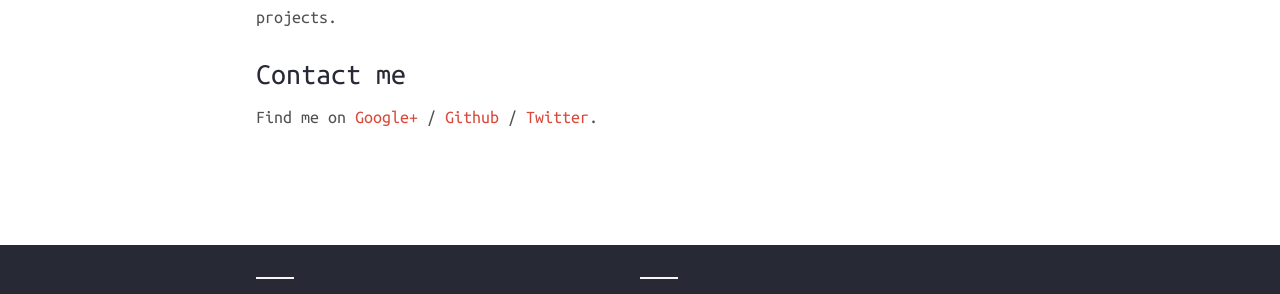
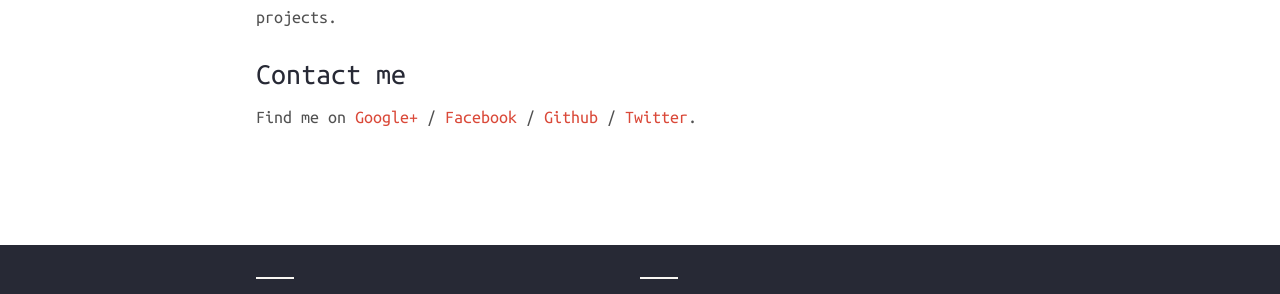
Before and after one commit to dariusbakunas/dariusbakunas.github.io, a Jekyll site: the page built from about.md, in a window 1280 px wide. Shown: the part 411-705 px from the top of the page. Built offline with Jekyll 4.4.1, drawn with Linux system fonts in a browser that asks for light colours; nearby versions of some CDN libraries.

Commit message:
added fb link to about page

```diff
--- a/about.md
+++ b/about.md
@@ -8,9 +8,10 @@ Welcome! I'm a technology enthusiast (or in other words, geek) and Computer Scie
 
 ### Contact me
 
-Find me on [Google+][google]{:target="_blank"} / [Github][github]{:target="_blank"} / [Twitter][Twitter]{:target="_blank"}.
+Find me on [Google+][google]{:target="_blank"} / [Facebook][facebook]{:target="_blank"} / [Github][github]{:target="_blank"} / [Twitter][Twitter]{:target="_blank"}.
 
 
 [github]: https://github.com/dariusbakunas
 [google]: https://plus.google.com/+DariusBakunas
+[facebook]: https://facebook.com/darius.bakunas
 [twitter]: https://twitter.com/dariusbakunas
```
